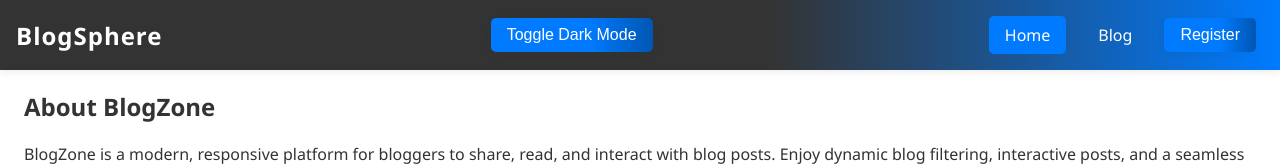
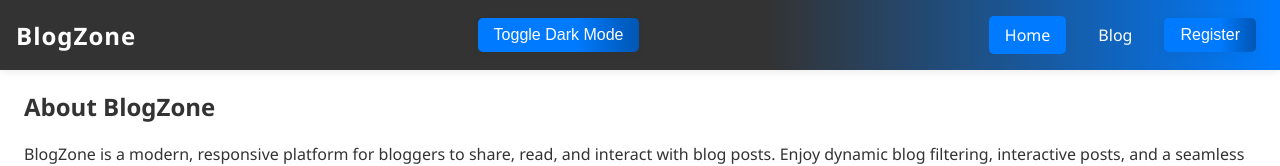
Before and after one commit to Bonafs/BlogZone, a plain HTML site: page index.html in a window 1280 px wide. Shown: the top 166 px of the page. Drawn offline with Linux system fonts and the light colour scheme.

Commit message:
Update record

```diff
--- a/index.html
+++ b/index.html
@@ -11,7 +11,7 @@
 
 <body>
     <nav>
-        <h1>BlogSphere</h1>
+        <h1>BlogZone</h1>
         <button id="themeToggleBtn">Toggle Dark Mode</button>
         <div class="burger" id="burgerMenu">
             <div></div>
```
